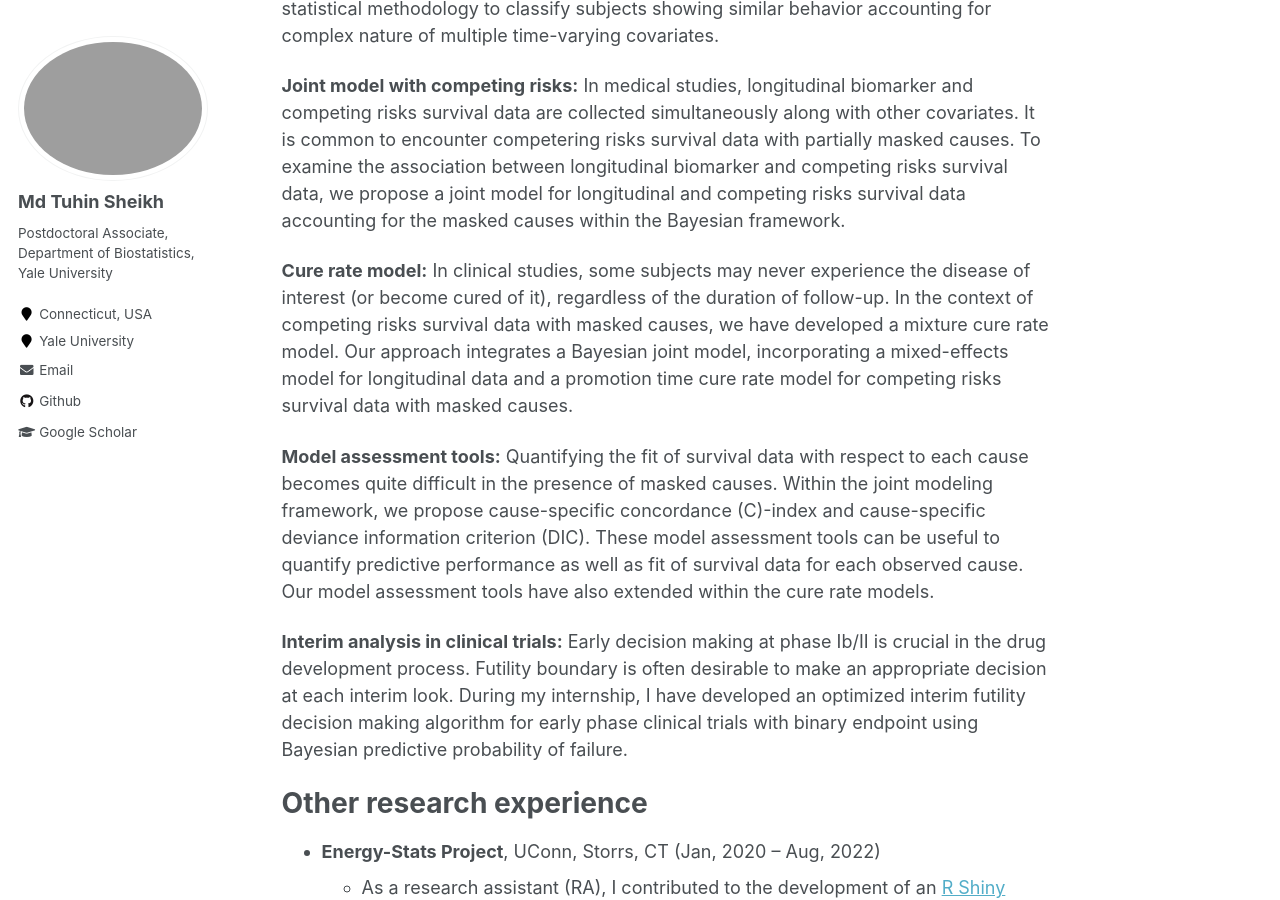
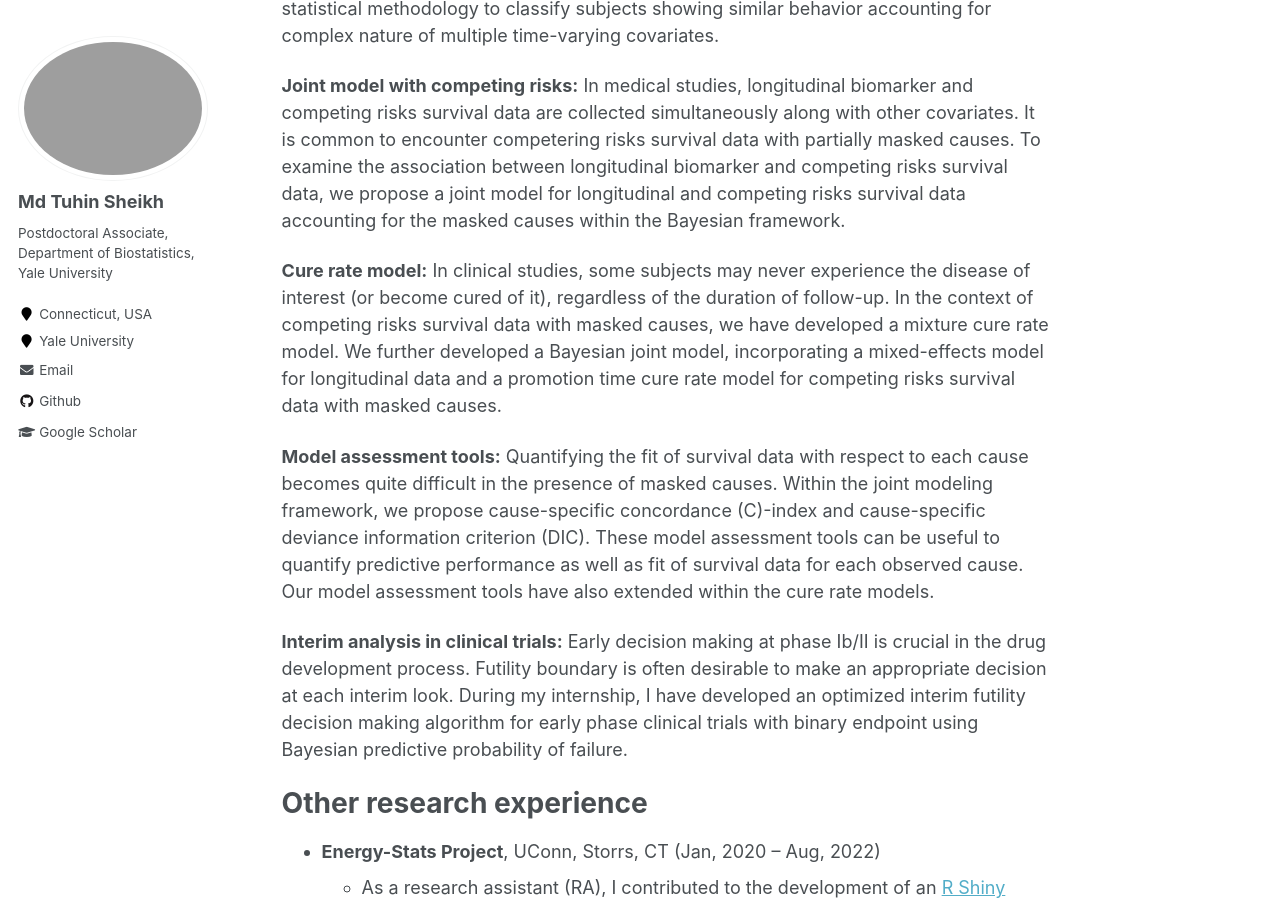
Before and after one commit to mdtuhinsheikh/mdtuhinsheikh.github.io, a Jekyll site: the page built from _pages/research.md, in a window 1280 px wide and 900 px high, scrolled down 637 px. Built offline with Jekyll 4.4.1, drawn with Linux system fonts in a browser that asks for light colours.

Commit message:
fixed typo

```diff
--- a/_pages/research.md
+++ b/_pages/research.md
@@ -23,7 +23,7 @@ we propose a joint model for longitudinal and competing risks survival data acco
 
 **Cure rate model:** In clinical studies, some subjects may never experience the disease of interest (or become cured of it), regardless of the duration of follow-up.
 In the context of competing risks survival data with masked causes, we have developed a mixture cure rate model.
-Our approach integrates a Bayesian joint model, incorporating a mixed-effects model for longitudinal data and a promotion time cure rate model for
+We further developed a Bayesian joint model, incorporating a mixed-effects model for longitudinal data and a promotion time cure rate model for
 competing risks survival data with masked causes.
 
 **Model assessment tools:** Quantifying the fit of survival data with respect to each cause becomes quite difficult in the presence of masked causes. Within the joint modeling framework,
```
